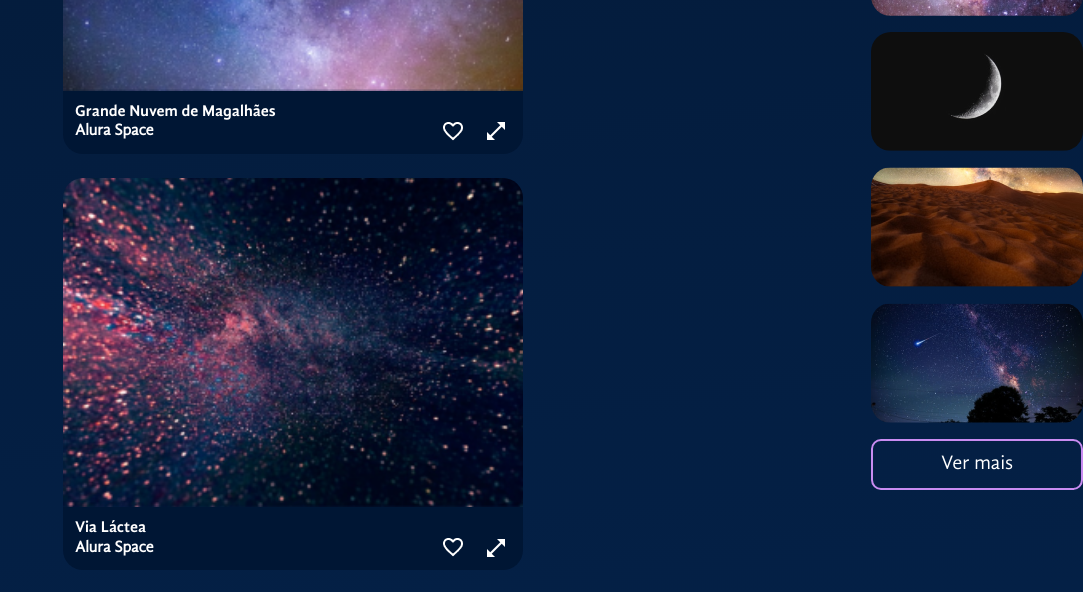
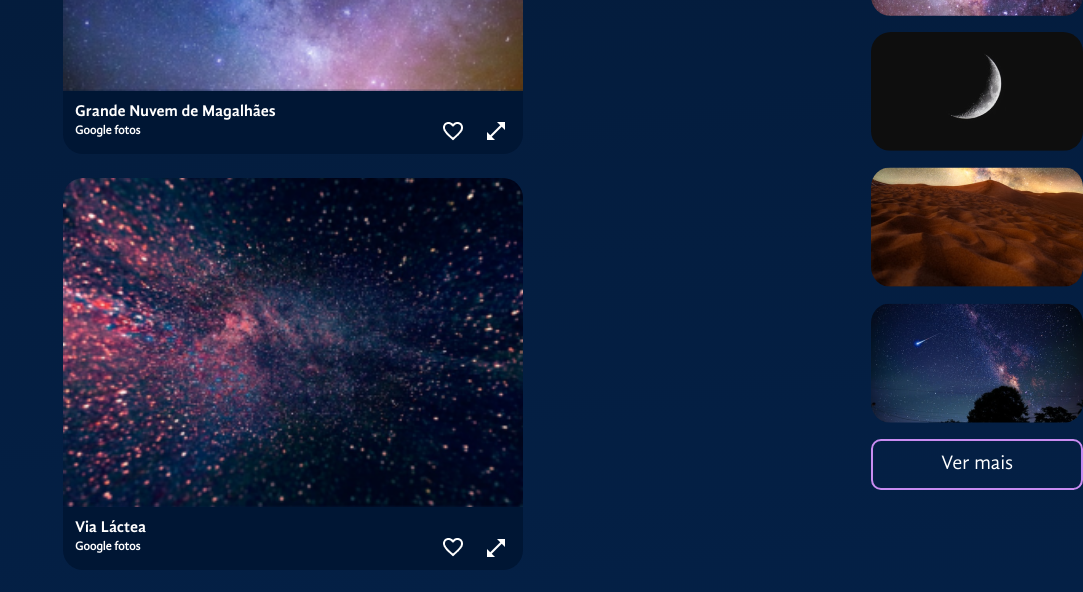
Before and after one commit to Ian-Alemida/brahmand-app, a React (Vite) app: page / in a window 1280 px wide. Shown: the part 960-1552 px from the top of the page, without its empty margins (197-1280 px from the left). Built offline with nearby package versions, Linux system fonts and the light colour scheme.

Commit message:
ajustando css

```diff
--- a/src/componentes/Galeria/Imagem/index.jsx
+++ b/src/componentes/Galeria/Imagem/index.jsx
@@ -19,13 +19,14 @@ const Figure = styled.figure`
         padding: 12px;
         h3 {
             font-family: 'GandhiSansBold';
+            font-size: 16px;
         }
         h4 {
+            font-size: 12px;
             flex-grow: 1;
         }
         h3, h4 {
             margin: 0;
-            font-size: 16px;
         }
     }
 `
--- a/src/componentes/Galeria/index.jsx
+++ b/src/componentes/Galeria/index.jsx
@@ -20,7 +20,7 @@ const ImagensContainer = styled.section`
     gap: 24px;
 `
 
-const Galeria = ({ fotos = [], aoFotoSelecionada }) => {
+const Galeria = ({ fotos , aoFotoSelecionada }) => {
     return (
         <>
             <Tags />
--- a/src/fotos.json
+++ b/src/fotos.json
@@ -1,70 +1,70 @@
 [
   {
     "titulo": "Grande Nuvem de Magalhães",
-    "fonte": "Alura Space",
+    "fonte": "Google fotos",
     "path": "/imagens/galeria/foto-1.png",
     "id": "1",
     "tagId": 2
   },
   {
     "titulo": "Via Láctea",
-    "fonte": "Alura Space",
+    "fonte": "Google fotos",
     "path": "/imagens/galeria/foto-2.png",
     "id": "2",
     "tagId": 2
   },
   {
     "titulo": "Lua: quarto minguante",
-    "fonte": "Alura Space",
+    "fonte": "Google fotos",
     "path": "/imagens/galeria/foto-3.png",
     "id": "3",
     "tagId": 3
   },
   {
     "titulo": "Galáxia de Andrómeda",
-    "fonte": "Alura Space",
+    "fonte": "Google fotos",
     "path": "/imagens/galeria/foto-4.png",
     "id": "4",
     "tagId": 2
   },
   {
     "titulo": "Estrela Pistola",
-    "fonte": "Alura Space",
+    "fonte": "Google fotos",
     "path": "/imagens/galeria/foto-5.png",
     "id": "5",
     "tagId": 1
   },
   {
     "titulo": "Ilustração",
-    "fonte": "Alura Space",
+    "fonte": "Google fotos",
     "path": "/imagens/galeria/foto-6.png",
     "id": "6",
     "tagId": 4
   },
   {
     "titulo": "Galáxia de Andrómeda",
-    "fonte": "Alura Space",
+    "fonte": "Google fotos",
     "path": "/imagens/galeria/foto-7.png",
     "id": "7",
     "tagId": 2
   },
   {
     "titulo": "Ilustração",
-    "fonte": "Alura Space",
+    "fonte": "Google fotos",
     "path": "/imagens/galeria/foto-8.png",
     "id": "8",
     "tagId": 4
   },
   {
     "titulo": "Céu estrelado",
-    "fonte": "Alura Space",
+    "fonte": "Google fotos",
     "path": "/imagens/galeria/foto-9.png",
     "id": "9",
     "tagId": 1
   },
   {
     "titulo": "Ilustração",
-    "fonte": "Alura Space",
+    "fonte": "Google fotos",
     "path": "/imagens/galeria/foto-10.png",
     "id": "10",
     "tagId": 1
```
